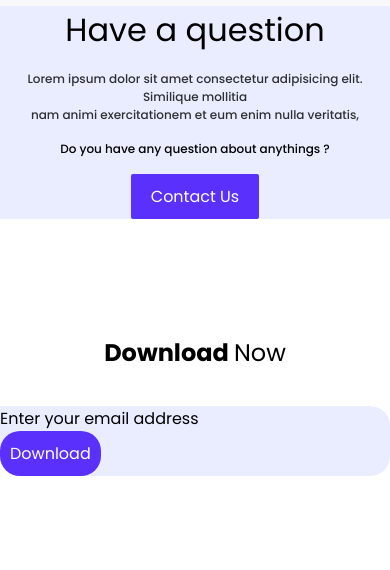
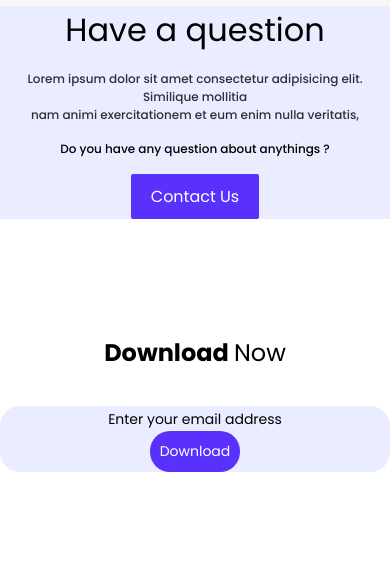
Before and after one commit to NikhilArora5/HTML_CSS_Developer_LandingPage, a website: page index.html in a window 390 px wide. Shown: the part 2816-3386 px from the top of the page. Drawn offline with Linux system fonts and the light colour scheme; a web font is replaced by a local one.

Commit message:
faq and download sec font widht

```diff
--- a/style.css
+++ b/style.css
@@ -1734,16 +1734,25 @@ width: 100%;
     color: #000;
 
 
-}
+
+
+}
+
+
 .form{
     background-color:#e9edff;
     height: ;
     border-radius:20px;
+    width: 100%;
+    text-align: center;
+
 
 }
 
 .form-text::placeholder{
     color: #000;
+    font-size: 14px;
+    margin: 0 auto;
 }
 
 
@@ -1754,6 +1763,7 @@ width: 100%;
     padding: 10px 10px;
     border-radius: 20px;
     color:#fff;
+    font-size: 14px;
 }
 
 
```
